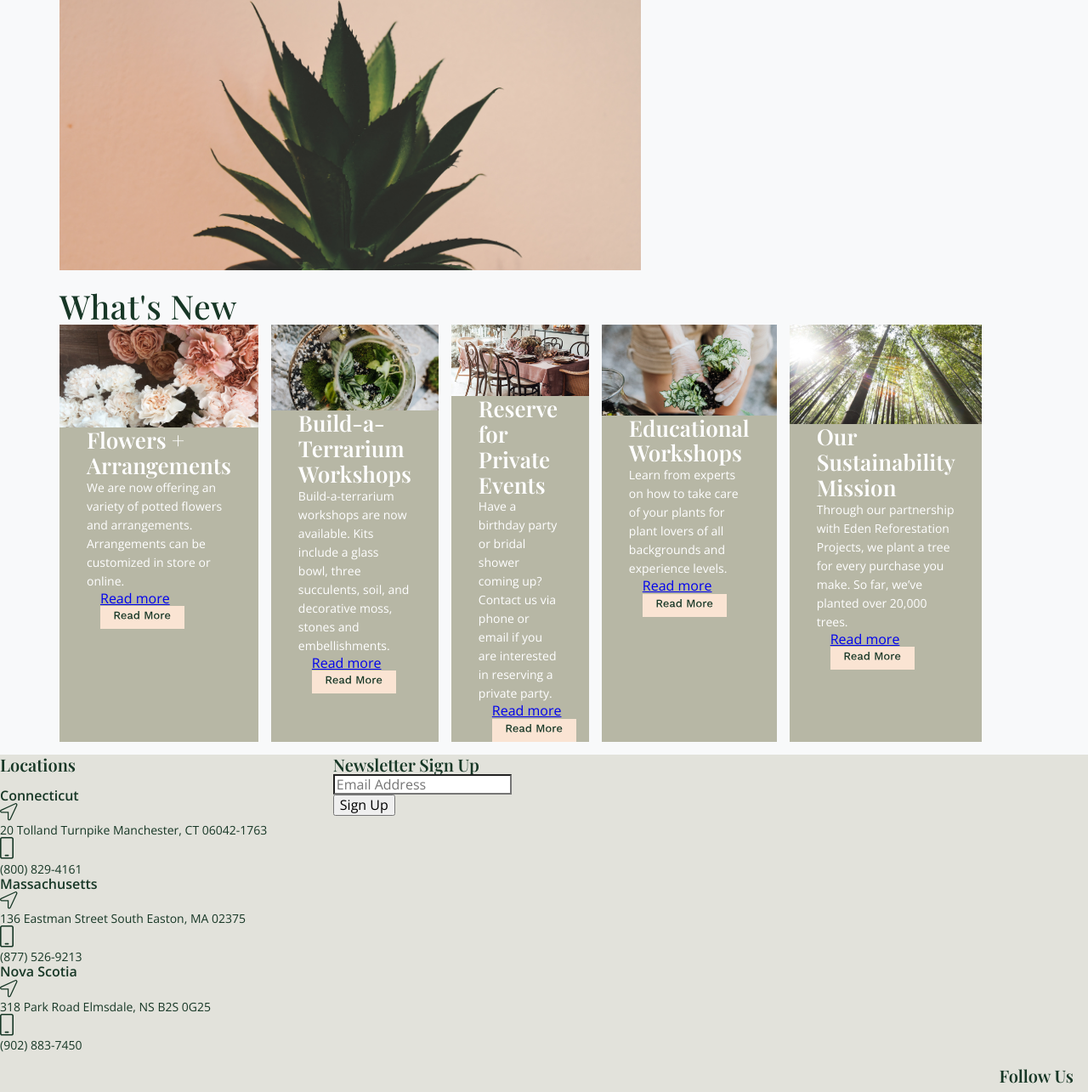
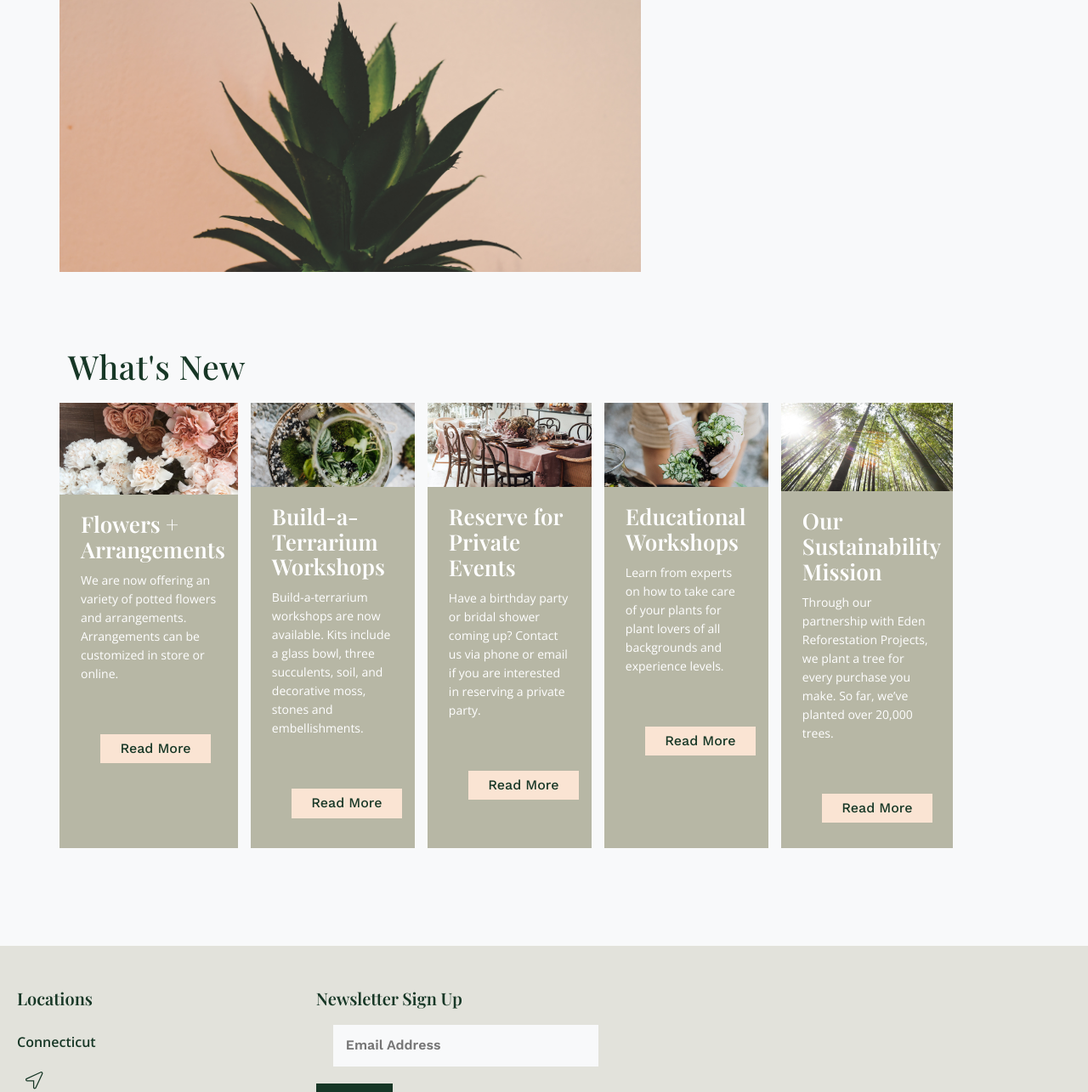
Before and after one commit to efs52/Elleah-Web-2-Redesign, a plain HTML site: page dev/index.html in a window 1280 px wide. Shown: the part 2400-3685 px from the top of the page at 85% size. Drawn offline with nearby package versions, Linux system fonts and the light colour scheme; files that its build step writes are made by us from their sources; files whose address does not match are found by name.

Commit message:
yah 1;41 AM BEEyotch

```diff
--- a/dev/index.html
+++ b/dev/index.html
@@ -63,13 +63,13 @@
      <div class="content">
          <div class="sub-content">
             <h2>Planning your next project?</h2>
-            <button>Start here<img src="/deploy/img/svg/start-here-button.svg" class="start-here" alt="start here"></button>
+            <button>Start here</button>
             <img src="/deploy/img/images/projectphoto1.jpg" alt="Cactus photo">
          </div>
 
          <div class="sub-content">
             <h2>Need supplies?</h2>
-            <button>Order here <img src="/deploy/img/svg/order-here-button.svg" class="order-here" alt="order here"></button>
+            <button>Order here</button>
             <img src="/deploy/img/images/projectphoto2.jpg" alt="Gardener photo">
          </div>
       </div>
@@ -110,7 +110,7 @@
                     <div class="content">
                        <h3>Flowers + Arrangements</h3>
                          <p>We are now offering an variety of potted flowers and arrangements. Arrangements can be customized in store or online.</p>
-                         <a href="#">Read more <img src="/deploy/img/svg/read-more-button.svg" class="read-more" alt="read more"></a>
+                         <button>Read More</button>
                      </div>
                   </div>
             </article>
@@ -121,7 +121,7 @@
                          <div class="content">
                             <h3>Build-a-Terrarium Workshops</h3>
                               <p>Build-a-terrarium workshops are now available. Kits include a glass bowl, three succulents, soil, and decorative moss, stones and embellishments.</p>
-                              <a href="#">Read more <img src="/deploy/img/svg/read-more-button.svg" class="read-more" alt="read more"></a>
+                              <button>Read More</button>
                           </div>
                       </div>
             </article>
@@ -132,7 +132,7 @@
                       <div class="content">
                           <h3>Reserve for Private Events</h3>
                            <p>Have a birthday party or bridal shower coming up? Contact us via phone or email if you are interested in reserving a private party.</p>
-                           <a href="#">Read more <img src="/deploy/img/svg/read-more-button.svg" class="read-more" alt="read more"></a>
+                           <button>Read More</button>
                       </div>
                     </div>
              </article>
@@ -143,7 +143,7 @@
                     <div class="content">
                         <h3>Educational Workshops</h3>
                          <p>Learn from experts on how to take care of your plants for plant lovers of all backgrounds and experience levels.</p>
-                         <a href="#">Read more <img src="/deploy/img/svg/read-more-button.svg" class="read-more" alt="read more"></a>
+                         <button>Read More</button>
                      </div>
                   </div>
                </article>
@@ -154,7 +154,7 @@
                       <div class="content">
                          <h3>Our Sustainability Mission</h3>
                           <p>Through our partnership with Eden Reforestation Projects, we plant a tree for every purchase you make. So far, we’ve planted over 20,000 trees.</p>
-                          <a href="#">Read more <img src="/deploy/img/svg/read-more-button.svg" class="read-more" alt="read more"></a>
+                          <button>Read More</button>
                         </div>
                      </div>
                 </article>
--- a/dev/scss/layout/_footer.scss
+++ b/dev/scss/layout/_footer.scss
@@ -6,11 +6,13 @@ footer{
 
     background-color: $bone;
     color: $forestgreen;
+    gap: 50px;
 
 
     .content{
             display:grid;
             grid-template-columns: 100%;
+            padding: 20px;
 
             @include md{
                 display: grid;
@@ -30,6 +32,7 @@ footer{
                 font-family: 'Playfair Display';
                 font-size: 20px;
                 font-weight: 600;
+                padding-top: 30px;
             }
 
             .locations, .follow{
@@ -41,11 +44,18 @@ footer{
                        font-size: 16px;
                        font-family: 'Open Sans';
                        font-weight: 600;
+                       padding-bottom: 15px;
+                       padding-top: 15px;
+
                     }
 
                     p{
                         font-size: 14px;
                         font-weight: 400;
+                        padding: 10px;
+                    }
+                    .location-icon, .phone-icon{
+                        display: inline-block;
                     }
                 }
 
@@ -57,6 +67,36 @@ footer{
             }
 
             .newsletter{
+
+                form{
+                    display: flex;
+                    padding: 20px;
+
+                    input{
+                        width: 100%;
+                        background-color: $seafoamBG;
+                        border: none;
+                        font-family: 'Work Sans';
+                        color: $forestgreen;
+                        font-weight: 600;
+                        padding: 15px;
+
+                    }
+                }
+
+                button{
+                    background-color: $forestgreen;
+                    font-family: "Work Sans";
+                    font-weight: 500;
+                    font-size: 16px;
+                    color: $lightpeach;
+                    border: none;
+                    width: 90px;
+                    padding: 10px 0 10px 0;
+
+
+                }
+
                 @include md{
                     grid-area: newsletter;
                 }
@@ -68,6 +108,7 @@ footer{
                 }
                 li{
                     display: inline;
+                    padding: 10px;
                 }
             }
         }
--- a/dev/scss/sections/_divider.scss
+++ b/dev/scss/sections/_divider.scss
@@ -47,17 +47,23 @@
             }
         }
 
+        button{
+            color: $forestgreen;
+            background-color: $lightpeach;
+            padding: 1px;
+            width: 140px;
+            border: none;
+            font-family: "Work Sans";
+            font-weight: 500;
+            font-size: 16px;
+            margin: 15px;
+
+        }
+
         img{
             grid-area: image;
             border-radius: 100px;
             margin-left: 80px;
         }
-
-        a{
-            .start-here .order-here{
-                grid-area: button;
-                border-radius: 0px;
-            }
-        }
     }
 }
--- a/dev/scss/sections/_whats-new.scss
+++ b/dev/scss/sections/_whats-new.scss
@@ -8,9 +8,12 @@
         h2{
             font-family: 'Playfair Display';
             font-weight: 500;
-            font-size: 22px;
+            font-size: 26px;
             color: $forestgreen;
             letter-spacing: 0.5px;
+            padding-left: 10px;
+            padding-bottom: 20px;
+            padding-top: 70px;
 
             @include md{
                 font-size: 32px;
@@ -43,6 +46,7 @@
             display: grid;
             grid-template-columns: 100%;
             gap:15px;
+            padding-bottom: 100px;
 
             @include md{
                 display: grid;
@@ -83,8 +87,8 @@
                 font-family: 'Playfair Display';
                 font-weight: 600;
                 font-size: 26px;
-                margin-left: 17px;
-                margin-right: 17px;
+                padding-top: 20px;
+                padding-left: 10px;
             }
 
             &.article-1{
@@ -106,6 +110,7 @@
             }
 
             &.article-5{
+
                 @include md{
                     grid-area: a5;
                 }
@@ -116,17 +121,23 @@
                 font-weight: 400;
                 font-size: 14px;
                 line-height: 22px;
-                margin-left: 17px;
-                margin-right: 17px;
+                padding: 10px;
+                padding-bottom: 60px;
             }
 
-            .read-more{
-                width: 99px;
+
+            button{
                 margin-left: 33px;
-            }
+                color: $forestgreen;
+                background-color: $lightpeach;
+                padding: 8px;
+                width: 130px;
+                border: none;
+                font-family: "Work Sans";
+                font-weight: 500;
+                font-size: 16px;
+                margin-bottom: 30px;
 
-            a{
-                margin-left: 33px;
             }
         }
     }
```
Also changed, not shown: deploy/index.html (+7 -7 lines), deploy/css/styles.css, 2 other files.
